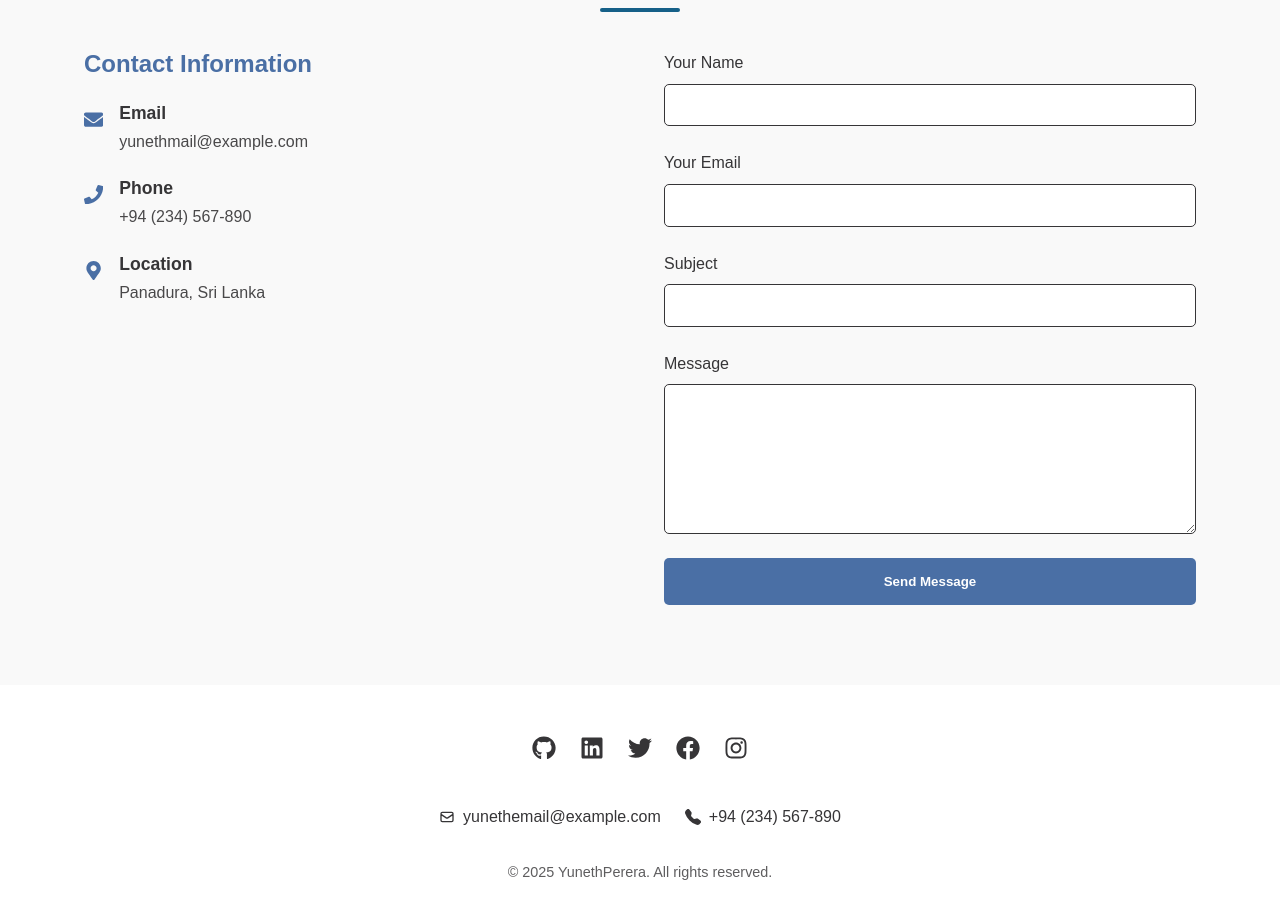
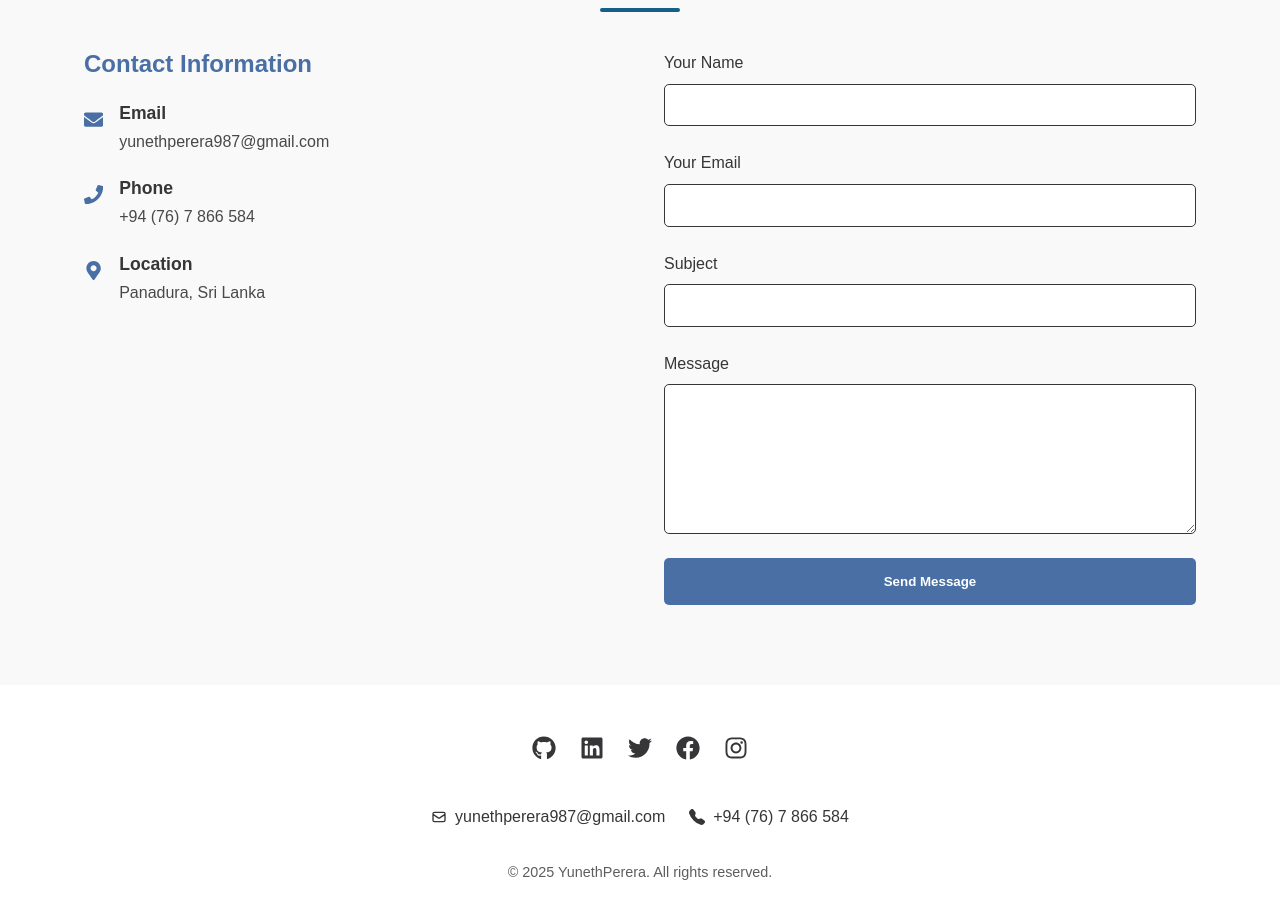
Before and after one commit to Yuneth/Modern-React-Portfolio, a React (Create React App) app: page / in a window 1280 px wide. Shown: the part 4740-5658 px from the top of the page. Built offline with nearby package versions, Linux system fonts and the light colour scheme.

Commit message:
update Contact and Footer section

```diff
--- a/package.json
+++ b/package.json
@@ -1,4 +1,5 @@
 {
+  "homepage": "https://Yuneth.github.io/Modern-React-Portfolio",
   "name": "y-portfolio",
   "version": "0.1.0",
   "private": true,
@@ -16,6 +17,8 @@
   },
   "scripts": {
     "start": "react-scripts start",
+    "predeploy": "npm run build",
+    "deploy": "gh-pages -d build",
     "build": "react-scripts build",
     "test": "react-scripts test",
     "eject": "react-scripts eject"
@@ -37,5 +40,8 @@
       "last 1 firefox version",
       "last 1 safari version"
     ]
+  },
+  "devDependencies": {
+    "gh-pages": "^6.3.0"
   }
 }
--- a/src/components/Contact.js
+++ b/src/components/Contact.js
@@ -138,7 +138,7 @@ const Contact = () => {
               </ContactIcon>
               <ContactText>
                 <h4>Email</h4>
-                <a href="mailto:youremail@example.com">yunethmail@example.com</a>
+                <a href="mailto:yunethperera987@gmail.com">yunethperera987@gmail.com</a>
               </ContactText>
             </ContactItem>
 
@@ -148,7 +148,7 @@ const Contact = () => {
               </ContactIcon>
               <ContactText>
                 <h4>Phone</h4>
-                <a href="tel:+1234567890">+94 (234) 567-890</a>
+                <a href="tel:+94767866584">+94 (76) 7 866 584</a>
               </ContactText>
             </ContactItem>
 
--- a/src/components/Footer.js
+++ b/src/components/Footer.js
@@ -65,10 +65,10 @@ const Footer = () => {
       <div className="container">
         <FooterContent>
           <SocialLinks>
-            <SocialLink href="https://github.com/yourusername" target="_blank" rel="noopener noreferrer">
+            <SocialLink href="https://github.com/Yuneth" target="_blank" rel="noopener noreferrer">
               <FaGithub />
             </SocialLink>
-            <SocialLink href="https://linkedin.com/in/yourusername" target="_blank" rel="noopener noreferrer">
+            <SocialLink href="https://linkedin.com/in/yunethperera" target="_blank" rel="noopener noreferrer">
               <FaLinkedin />
             </SocialLink>
             <SocialLink href="https://twitter.com/yourusername" target="_blank" rel="noopener noreferrer">
@@ -83,11 +83,11 @@ const Footer = () => {
           </SocialLinks>
 
           <ContactInfo>
-            <ContactItem href="mailto:youremail@example.com">
-              <HiOutlineMail /> yunethemail@example.com
+            <ContactItem href="mailto:yunethperera987@gmail.com">
+              <HiOutlineMail /> yunethperera987@gmail.com
             </ContactItem>
-            <ContactItem href="tel:+1234567890">
-              <BsFillTelephoneFill /> +94 (234) 567-890
+            <ContactItem href="tel:+94767866584">
+              <BsFillTelephoneFill /> +94 (76) 7 866 584
             </ContactItem>
           </ContactInfo>
 
```
Also changed, not shown: 2 other files (tests, documents, lock files or other folders).
